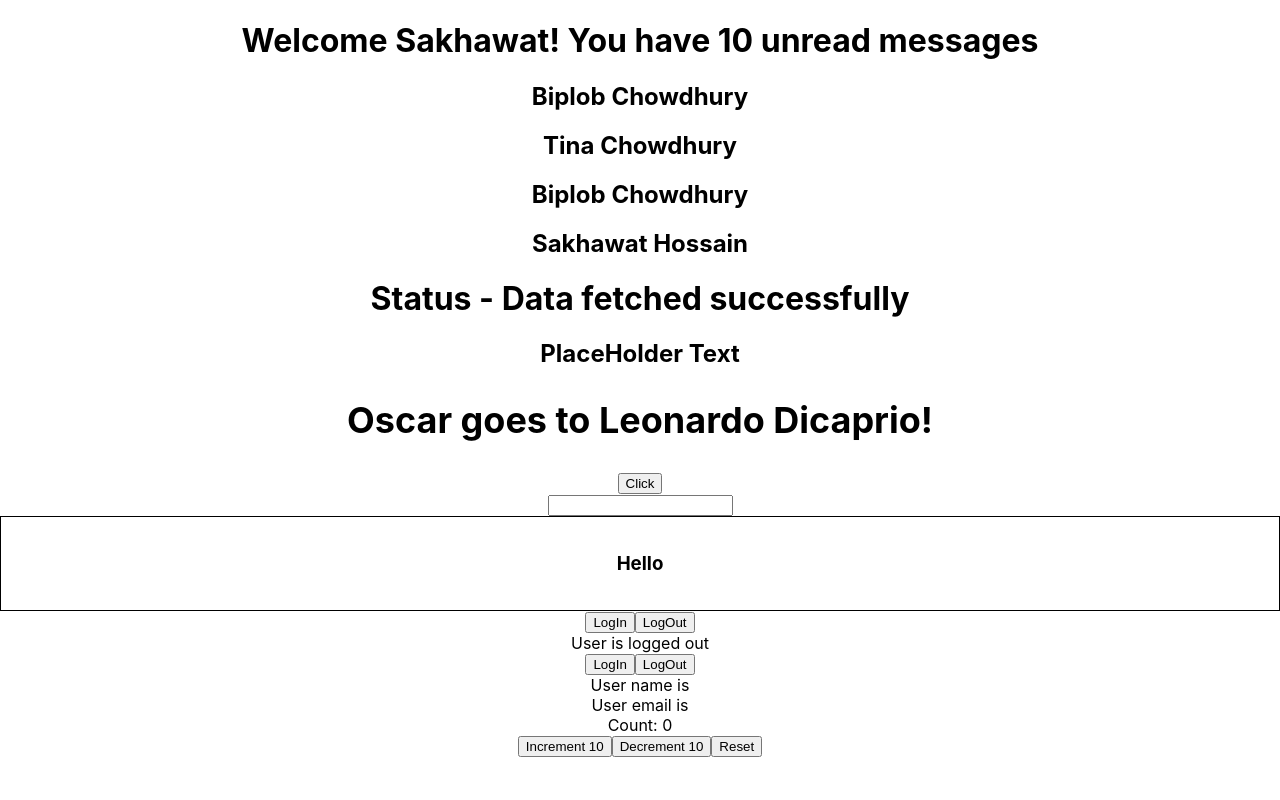
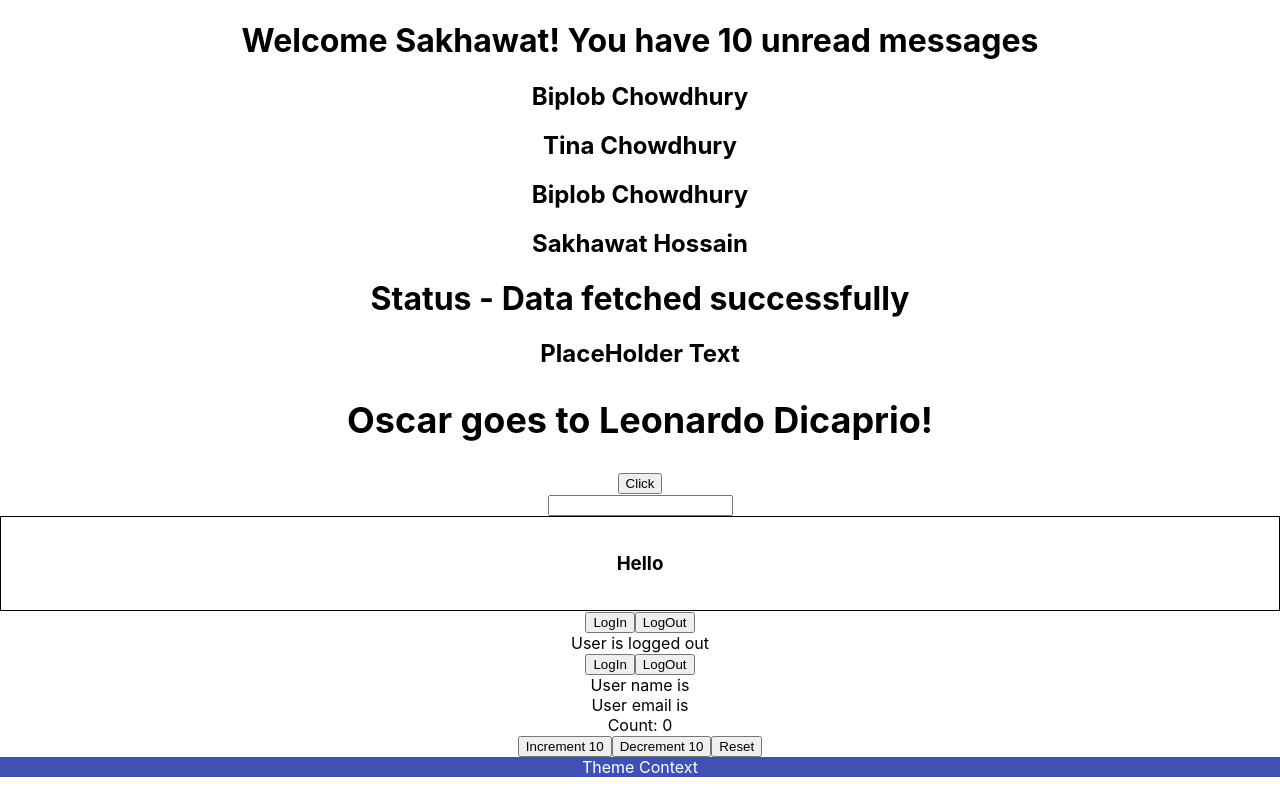
Before and after one commit to sakhawat777/react-typescript-demo, a React (Create React App) app: page / in a window 1280 px wide. Built offline with nearby package versions, Linux system fonts and the light colour scheme.

Commit message:
useContext Hook Done

```diff
--- a/src/App.tsx
+++ b/src/App.tsx
@@ -12,8 +12,8 @@
 import LoggedIn from './components/state/LoggedIn';
 import User from './components/state/User';
 import Status from './components/Status';
-
-
+import ThemeContextProvider from './components/context/ThemeContext';
+import Box from './components/context/Box';
 
 
 function App() {
@@ -52,6 +52,9 @@
      <LoggedIn/>
      <User/>
      <Counter/>
+     <ThemeContextProvider>
+       <Box/>
+     </ThemeContextProvider>
     </div>
   );
 }
--- /dev/null
+++ b/src/components/context/Box.tsx
@@ -0,0 +1,12 @@
+import React, {useContext} from 'react';
+import {ThemeContext} from './ThemeContext';
+const Box = () => {
+    const theme = useContext(ThemeContext);
+    return (
+        <div style={{backgroundColor: theme.primary.main, color: theme.primary.text}}>
+            Theme Context
+        </div>
+    );
+};
+
+export default Box;
--- /dev/null
+++ b/src/components/context/ThemeContext.tsx
@@ -0,0 +1,11 @@
+import React, {createContext} from 'react';
+import {theme} from './theme';
+type ThemeContextProviderProps = {
+    children: React.ReactNode
+}
+export const ThemeContext = createContext(theme);
+const ThemeContextProvider = ({children}: ThemeContextProviderProps) => {
+    return <ThemeContext.Provider value={theme}>{children}</ThemeContext.Provider>
+};
+
+export default ThemeContextProvider;
--- /dev/null
+++ b/src/components/context/theme.ts
@@ -0,0 +1,10 @@
+export const theme = {
+    primary: {
+        main: '#3f51b5',
+        text: '#fff'
+    },
+    secondary: {
+        main: '#f50057',
+        text: '#fff'
+    }
+}
```
